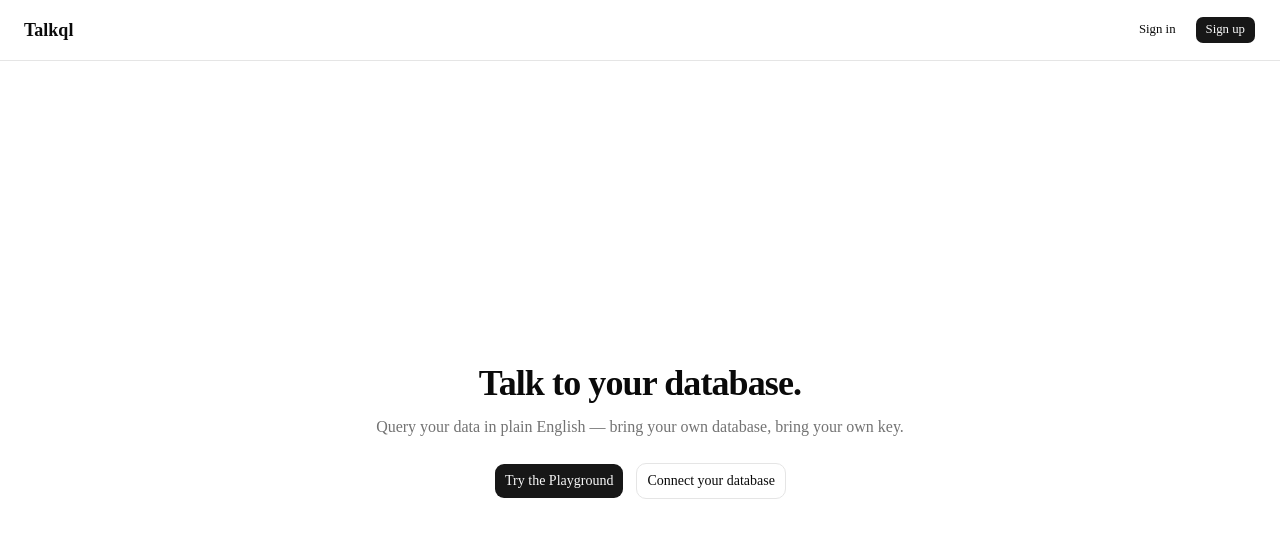
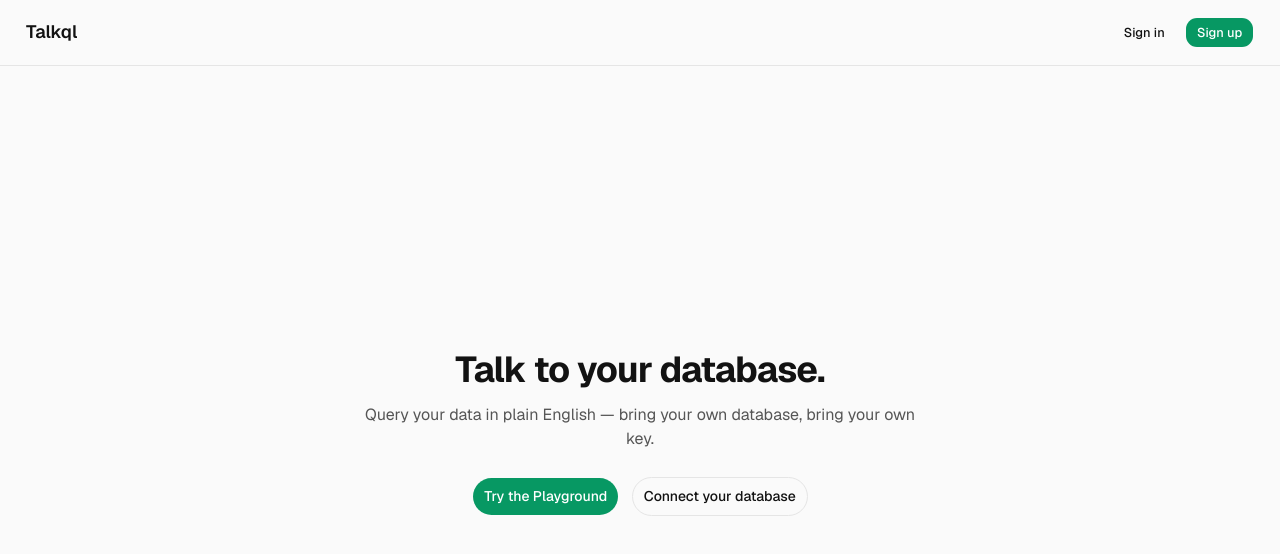
Before and after one commit to thisMeSandeep/Sqliqs-, a Next.js app: page / in a window 1280 px wide. Shown: the top 554 px of the page. Built offline with nearby package versions, Linux system fonts and the light colour scheme; no server answers.

Commit message:
Improve dashboard and project cards.

```diff
--- a/app/dashboard/page.tsx
+++ b/app/dashboard/page.tsx
@@ -1,21 +1,8 @@
-import Link from "next/link";
-import { UserButton } from "@clerk/nextjs";
 import { Dashboard } from "@/components/dashboard/dashboard";
 
 // Auth-gated (proxy.ts protects /dashboard). The project list itself is
-// client-side — it lives in the user's IndexedDB, not on our server.
+// client-side — it lives in the user's IndexedDB, not on our server — so the
+// Dashboard component owns the whole screen, including its top bar.
 export default function DashboardPage() {
-  return (
-    <main className="flex min-h-dvh flex-col">
-      <header className="flex items-center justify-between border-b px-6 py-3">
-        <Link href="/" className="font-semibold">
-          Talkql
-        </Link>
-        <UserButton />
-      </header>
-      <div className="flex-1">
-        <Dashboard />
-      </div>
-    </main>
-  );
+  return <Dashboard />;
 }
--- a/app/globals.css
+++ b/app/globals.css
@@ -5,126 +5,172 @@
 
 @custom-variant dark (&:is(.dark *));
 
-@theme inline {
-    --font-heading: var(--font-sans);
-    --font-sans: var(--font-sans);
-    --color-sidebar-ring: var(--sidebar-ring);
-    --color-sidebar-border: var(--sidebar-border);
-    --color-sidebar-accent-foreground: var(--sidebar-accent-foreground);
-    --color-sidebar-accent: var(--sidebar-accent);
-    --color-sidebar-primary-foreground: var(--sidebar-primary-foreground);
-    --color-sidebar-primary: var(--sidebar-primary);
-    --color-sidebar-foreground: var(--sidebar-foreground);
-    --color-sidebar: var(--sidebar);
-    --color-chart-5: var(--chart-5);
-    --color-chart-4: var(--chart-4);
-    --color-chart-3: var(--chart-3);
-    --color-chart-2: var(--chart-2);
-    --color-chart-1: var(--chart-1);
-    --color-ring: var(--ring);
-    --color-input: var(--input);
-    --color-border: var(--border);
-    --color-destructive: var(--destructive);
-    --color-accent-foreground: var(--accent-foreground);
-    --color-accent: var(--accent);
-    --color-muted-foreground: var(--muted-foreground);
-    --color-muted: var(--muted);
-    --color-secondary-foreground: var(--secondary-foreground);
-    --color-secondary: var(--secondary);
-    --color-primary-foreground: var(--primary-foreground);
-    --color-primary: var(--primary);
-    --color-popover-foreground: var(--popover-foreground);
-    --color-popover: var(--popover);
-    --color-card-foreground: var(--card-foreground);
-    --color-card: var(--card);
-    --color-foreground: var(--foreground);
-    --color-background: var(--background);
-    --radius-sm: calc(var(--radius) * 0.6);
-    --radius-md: calc(var(--radius) * 0.8);
-    --radius-lg: var(--radius);
-    --radius-xl: calc(var(--radius) * 1.4);
-    --radius-2xl: calc(var(--radius) * 1.8);
-    --radius-3xl: calc(var(--radius) * 2.2);
-    --radius-4xl: calc(var(--radius) * 2.6);
-}
-
 :root {
-    --background: oklch(1 0 0);
-    --foreground: oklch(0.145 0 0);
-    --card: oklch(1 0 0);
-    --card-foreground: oklch(0.145 0 0);
-    --popover: oklch(1 0 0);
-    --popover-foreground: oklch(0.145 0 0);
-    --primary: oklch(0.205 0 0);
-    --primary-foreground: oklch(0.985 0 0);
-    --secondary: oklch(0.97 0 0);
-    --secondary-foreground: oklch(0.205 0 0);
-    --muted: oklch(0.97 0 0);
-    --muted-foreground: oklch(0.556 0 0);
-    --accent: oklch(0.97 0 0);
-    --accent-foreground: oklch(0.205 0 0);
-    --destructive: oklch(0.577 0.245 27.325);
-    --border: oklch(0.922 0 0);
-    --input: oklch(0.922 0 0);
-    --ring: oklch(0.708 0 0);
-    --chart-1: oklch(0.87 0 0);
-    --chart-2: oklch(0.556 0 0);
-    --chart-3: oklch(0.439 0 0);
-    --chart-4: oklch(0.371 0 0);
-    --chart-5: oklch(0.269 0 0);
-    --radius: 0.625rem;
-    --sidebar: oklch(0.985 0 0);
-    --sidebar-foreground: oklch(0.145 0 0);
-    --sidebar-primary: oklch(0.205 0 0);
-    --sidebar-primary-foreground: oklch(0.985 0 0);
-    --sidebar-accent: oklch(0.97 0 0);
-    --sidebar-accent-foreground: oklch(0.205 0 0);
-    --sidebar-border: oklch(0.922 0 0);
-    --sidebar-ring: oklch(0.708 0 0);
+  --background: oklch(0.9850 0 0);
+  --foreground: oklch(0.1800 0 0);
+  --card: oklch(1.0000 0 0);
+  --card-foreground: oklch(0.1800 0 0);
+  --popover: oklch(1.0000 0 0);
+  --popover-foreground: oklch(0.1800 0 0);
+  --primary: oklch(0.6000 0.1350 159.6564);
+  --primary-foreground: oklch(1.0000 0 0);
+  --secondary: oklch(0.9680 0.0020 197.1390);
+  --secondary-foreground: oklch(0.2200 0 0);
+  --muted: oklch(0.9680 0 0);
+  --muted-foreground: oklch(0.4500 0 0);
+  --accent: oklch(0.9600 0.0200 164.9465);
+  --accent-foreground: oklch(0.5000 0.1300 159.6564);
+  --destructive: oklch(0.5800 0.2200 27.0000);
+  --destructive-foreground: oklch(1.0000 0 0);
+  --border: oklch(0.9220 0 0);
+  --input: oklch(0.9220 0 0);
+  --ring: oklch(0.6000 0.1350 159.6564);
+  --chart-1: oklch(0.8545 0.1675 159.6564);
+  --chart-2: oklch(0.8979 0.1884 146.5522);
+  --chart-3: oklch(0.6658 0.2215 29.2981);
+  --chart-4: oklch(0.7507 0.1401 230.8266);
+  --chart-5: oklch(0.8257 0.1067 48.5116);
+  --sidebar: oklch(1.0000 0 0);
+  --sidebar-foreground: oklch(0 0 0);
+  --sidebar-primary: oklch(0 0 0);
+  --sidebar-primary-foreground: oklch(1.0000 0 0);
+  --sidebar-accent: oklch(0.9752 0.0307 168.3924);
+  --sidebar-accent-foreground: oklch(0 0 0);
+  --sidebar-border: oklch(0.9401 0 0);
+  --sidebar-ring: oklch(0 0 0);
+  --font-sans: var(--font-geist-sans), ui-sans-serif, system-ui, sans-serif;
+  --font-serif: var(--font-geist-sans), ui-sans-serif, system-ui, sans-serif;
+  --font-mono: var(--font-geist-mono), ui-monospace, monospace;
+  --radius: 1.4rem;
+  --shadow-x: 0;
+  --shadow-y: 1px;
+  --shadow-blur: 3px;
+  --shadow-spread: 0px;
+  --shadow-opacity: 0.1;
+  --shadow-color: oklch(0 0 0);
+  --shadow-2xs: 0 1px 3px 0px hsl(0 0% 0% / 0.05);
+  --shadow-xs: 0 1px 3px 0px hsl(0 0% 0% / 0.05);
+  --shadow-sm: 0 1px 3px 0px hsl(0 0% 0% / 0.10), 0 1px 2px -1px hsl(0 0% 0% / 0.10);
+  --shadow: 0 1px 3px 0px hsl(0 0% 0% / 0.10), 0 1px 2px -1px hsl(0 0% 0% / 0.10);
+  --shadow-md: 0 1px 3px 0px hsl(0 0% 0% / 0.10), 0 2px 4px -1px hsl(0 0% 0% / 0.10);
+  --shadow-lg: 0 1px 3px 0px hsl(0 0% 0% / 0.10), 0 4px 6px -1px hsl(0 0% 0% / 0.10);
+  --shadow-xl: 0 1px 3px 0px hsl(0 0% 0% / 0.10), 0 8px 10px -1px hsl(0 0% 0% / 0.10);
+  --shadow-2xl: 0 1px 3px 0px hsl(0 0% 0% / 0.25);
+  --tracking-normal: 0em;
+  --spacing: 0.27rem;
 }
 
 .dark {
-    --background: oklch(0.145 0 0);
-    --foreground: oklch(0.985 0 0);
-    --card: oklch(0.205 0 0);
-    --card-foreground: oklch(0.985 0 0);
-    --popover: oklch(0.205 0 0);
-    --popover-foreground: oklch(0.985 0 0);
-    --primary: oklch(0.922 0 0);
-    --primary-foreground: oklch(0.205 0 0);
-    --secondary: oklch(0.269 0 0);
-    --secondary-foreground: oklch(0.985 0 0);
-    --muted: oklch(0.269 0 0);
-    --muted-foreground: oklch(0.708 0 0);
-    --accent: oklch(0.269 0 0);
-    --accent-foreground: oklch(0.985 0 0);
-    --destructive: oklch(0.704 0.191 22.216);
-    --border: oklch(1 0 0 / 10%);
-    --input: oklch(1 0 0 / 15%);
-    --ring: oklch(0.556 0 0);
-    --chart-1: oklch(0.87 0 0);
-    --chart-2: oklch(0.556 0 0);
-    --chart-3: oklch(0.439 0 0);
-    --chart-4: oklch(0.371 0 0);
-    --chart-5: oklch(0.269 0 0);
-    --sidebar: oklch(0.205 0 0);
-    --sidebar-foreground: oklch(0.985 0 0);
-    --sidebar-primary: oklch(0.488 0.243 264.376);
-    --sidebar-primary-foreground: oklch(0.985 0 0);
-    --sidebar-accent: oklch(0.269 0 0);
-    --sidebar-accent-foreground: oklch(0.985 0 0);
-    --sidebar-border: oklch(1 0 0 / 10%);
-    --sidebar-ring: oklch(0.556 0 0);
+  --background: oklch(0 0 0);
+  --foreground: oklch(0.9551 0 0);
+  --card: oklch(0.1448 0 0);
+  --card-foreground: oklch(0.9551 0 0);
+  --popover: oklch(0.2210 0.0015 197.0452);
+  --popover-foreground: oklch(0.9551 0 0);
+  --primary: oklch(0.8545 0.1675 159.6564);
+  --primary-foreground: oklch(0 0 0);
+  --secondary: oklch(0.4700 0.0900 160.0079);
+  --secondary-foreground: oklch(0.9551 0 0);
+  --muted: oklch(0.2653 0.0037 286.1465);
+  --muted-foreground: oklch(0.6731 0 0);
+  --accent: oklch(0.3004 0.0609 159.8938);
+  --accent-foreground: oklch(0.9970 0 0);
+  --destructive: oklch(0.7425 0.1696 1.0847);
+  --destructive-foreground: oklch(1.0000 0 0);
+  --border: oklch(0.2138 0.0019 286.2347);
+  --input: oklch(0.3523 0 0);
+  --ring: oklch(0.8545 0.1675 159.6564);
+  --chart-1: oklch(0.8545 0.1675 159.6564);
+  --chart-2: oklch(0.9173 0.1562 144.8458);
+  --chart-3: oklch(0.8531 0.0883 357.4250);
+  --chart-4: oklch(0.8104 0.1216 228.4326);
+  --chart-5: oklch(0.8257 0.1067 48.5116);
+  --sidebar: oklch(0.1448 0 0);
+  --sidebar-foreground: oklch(0.9551 0 0);
+  --sidebar-primary: oklch(0.8545 0.1675 159.6564);
+  --sidebar-primary-foreground: oklch(1.0000 0 0);
+  --sidebar-accent: oklch(0.2824 0.0678 156.5634);
+  --sidebar-accent-foreground: oklch(0.8545 0.1675 159.6564);
+  --sidebar-border: oklch(0.3452 0.0098 241.9410);
+  --sidebar-ring: oklch(0.8545 0.1675 159.6564);
+  --font-sans: var(--font-geist-sans), ui-sans-serif, system-ui, sans-serif;
+  --font-serif: var(--font-geist-sans), ui-sans-serif, system-ui, sans-serif;
+  --font-mono: var(--font-geist-mono), ui-monospace, monospace;
+  --radius: 1.4rem;
+  --shadow-x: 0;
+  --shadow-y: 1px;
+  --shadow-blur: 3px;
+  --shadow-spread: 0px;
+  --shadow-opacity: 0.1;
+  --shadow-color: oklch(0 0 0);
+  --shadow-2xs: 0 1px 3px 0px hsl(0 0% 0% / 0.05);
+  --shadow-xs: 0 1px 3px 0px hsl(0 0% 0% / 0.05);
+  --shadow-sm: 0 1px 3px 0px hsl(0 0% 0% / 0.10), 0 1px 2px -1px hsl(0 0% 0% / 0.10);
+  --shadow: 0 1px 3px 0px hsl(0 0% 0% / 0.10), 0 1px 2px -1px hsl(0 0% 0% / 0.10);
+  --shadow-md: 0 1px 3px 0px hsl(0 0% 0% / 0.10), 0 2px 4px -1px hsl(0 0% 0% / 0.10);
+  --shadow-lg: 0 1px 3px 0px hsl(0 0% 0% / 0.10), 0 4px 6px -1px hsl(0 0% 0% / 0.10);
+  --shadow-xl: 0 1px 3px 0px hsl(0 0% 0% / 0.10), 0 8px 10px -1px hsl(0 0% 0% / 0.10);
+  --shadow-2xl: 0 1px 3px 0px hsl(0 0% 0% / 0.25);
+}
+
+@theme inline {
+  --color-background: var(--background);
+  --color-foreground: var(--foreground);
+  --color-card: var(--card);
+  --color-card-foreground: var(--card-foreground);
+  --color-popover: var(--popover);
+  --color-popover-foreground: var(--popover-foreground);
+  --color-primary: var(--primary);
+  --color-primary-foreground: var(--primary-foreground);
+  --color-secondary: var(--secondary);
+  --color-secondary-foreground: var(--secondary-foreground);
+  --color-muted: var(--muted);
+  --color-muted-foreground: var(--muted-foreground);
+  --color-accent: var(--accent);
+  --color-accent-foreground: var(--accent-foreground);
+  --color-destructive: var(--destructive);
+  --color-destructive-foreground: var(--destructive-foreground);
+  --color-border: var(--border);
+  --color-input: var(--input);
+  --color-ring: var(--ring);
+  --color-chart-1: var(--chart-1);
+  --color-chart-2: var(--chart-2);
+  --color-chart-3: var(--chart-3);
+  --color-chart-4: var(--chart-4);
+  --color-chart-5: var(--chart-5);
+  --color-sidebar: var(--sidebar);
+  --color-sidebar-foreground: var(--sidebar-foreground);
+  --color-sidebar-primary: var(--sidebar-primary);
+  --color-sidebar-primary-foreground: var(--sidebar-primary-foreground);
+  --color-sidebar-accent: var(--sidebar-accent);
+  --color-sidebar-accent-foreground: var(--sidebar-accent-foreground);
+  --color-sidebar-border: var(--sidebar-border);
+  --color-sidebar-ring: var(--sidebar-ring);
+
+  --font-sans: var(--font-sans);
+  --font-mono: var(--font-mono);
+  --font-serif: var(--font-serif);
+
+  --radius-sm: calc(var(--radius) - 4px);
+  --radius-md: calc(var(--radius) - 2px);
+  --radius-lg: var(--radius);
+  --radius-xl: calc(var(--radius) + 4px);
+
+  --shadow-2xs: var(--shadow-2xs);
+  --shadow-xs: var(--shadow-xs);
+  --shadow-sm: var(--shadow-sm);
+  --shadow: var(--shadow);
+  --shadow-md: var(--shadow-md);
+  --shadow-lg: var(--shadow-lg);
+  --shadow-xl: var(--shadow-xl);
+  --shadow-2xl: var(--shadow-2xl);
 }
 
 @layer base {
   * {
     @apply border-border outline-ring/50;
-    }
+  }
   body {
-    @apply bg-background text-foreground;
-    }
-  html {
-    @apply font-sans;
-    }
+    @apply bg-background text-foreground font-sans;
+  }
 }
--- /dev/null
+++ b/lib/db/meta.ts
@@ -0,0 +1,11 @@
+import type { DbKind } from "./types";
+
+// Display metadata for each database engine — label + icon served from
+// public/databases/. Shared by the dashboard cards and the connection wizard so
+// the two never drift.
+export const DB_META: Record<DbKind, { label: string; icon: string }> = {
+  postgres: { label: "PostgreSQL", icon: "/databases/postgresql.svg" },
+  mysql: { label: "MySQL", icon: "/databases/mysql-wordmark-light.svg" },
+  sqlite: { label: "SQLite", icon: "/databases/sqlite.svg" },
+  mongodb: { label: "MongoDB", icon: "/databases/mongodb.svg" },
+};
```
Also changed, not shown: components/dashboard/dashboard.tsx (+199 -50 lines).
